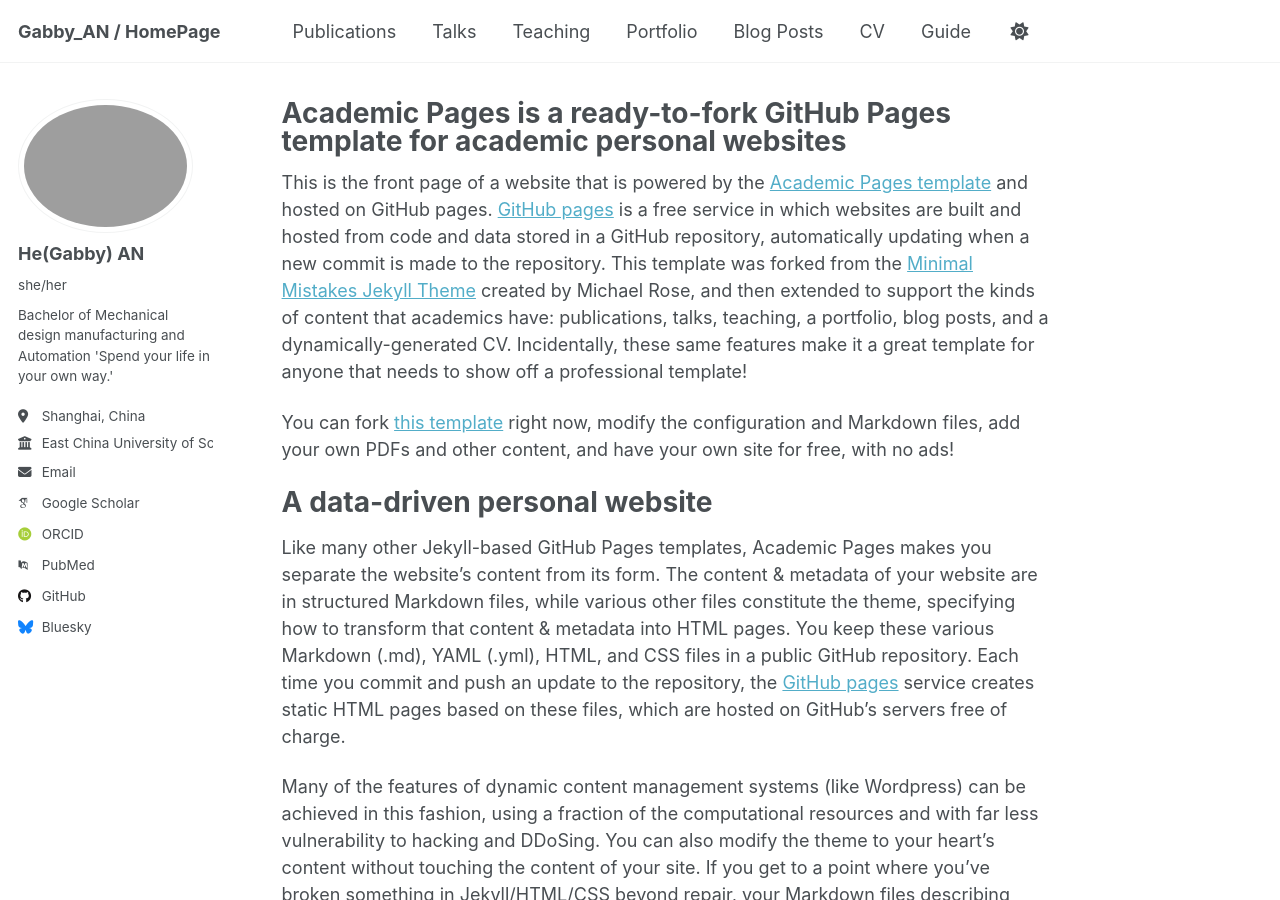
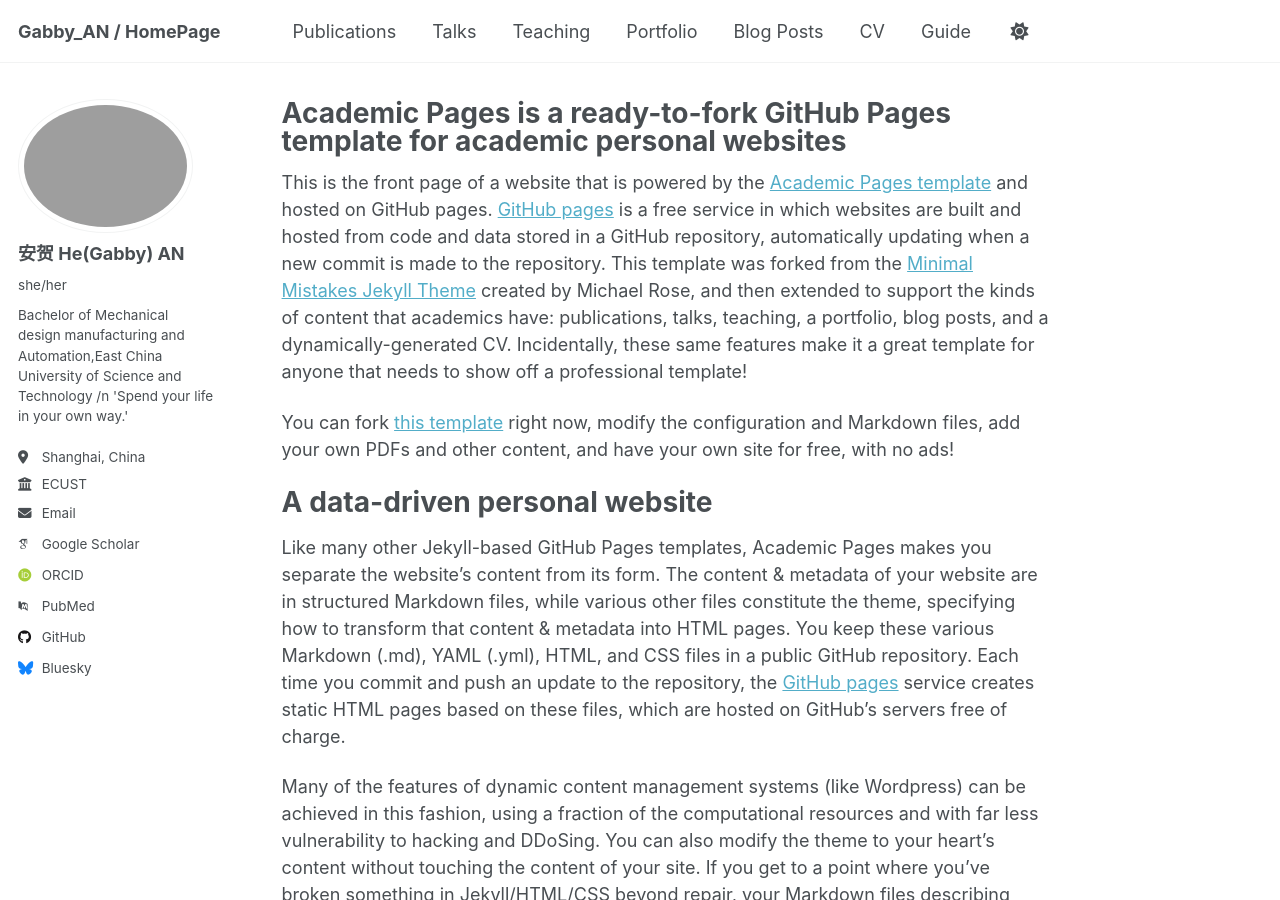
Before and after one commit to GABBY667/GABBY667.github.io, a Jekyll site: the page built from _pages/about.md, in a window 1280 px wide and 900 px high. Built offline with Jekyll 4.4.1, drawn with Linux system fonts in a browser that asks for light colours; some web fonts are replaced; a script that is not in the unit is left out.

Commit message:
Update _config.yml

```diff
--- a/_config.yml
+++ b/_config.yml
@@ -24,11 +24,11 @@ repository               : "GABBY667/GABBY667.github.io"
 author:
   # Biographic information
   avatar           : "profile.png"
-  name             : "He(Gabby) AN"
+  name             : "安贺 He(Gabby) AN"
   pronouns         : "she/her" # example: "she/her"
-  bio              : "Bachelor of Mechanical design manufacturing and Automation 'Spend your life in your own way.'"
+  bio              : "Bachelor of Mechanical design manufacturing and Automation,East China University of Science and Technology /n 'Spend your life in your own way.'"
   location         : "Shanghai, China"
-  employer         : "East China University of Science and Technology"
+  employer         : "ECUST"
   uri              : # URL
   email            : "gala60607@gmail.com"
 
@@ -48,7 +48,7 @@ author:
   bitbucket        : # Username - Update with your username on the site
   codepen          : # Username
   dribbble         : # Username
-  github           : "academicpages"
+  github           : "GABBY667"
   kaggle           : # Username
   stackoverflow    : # User number or user number and name (i.e., use "1" or "1/jeff-atwood")
 
```
